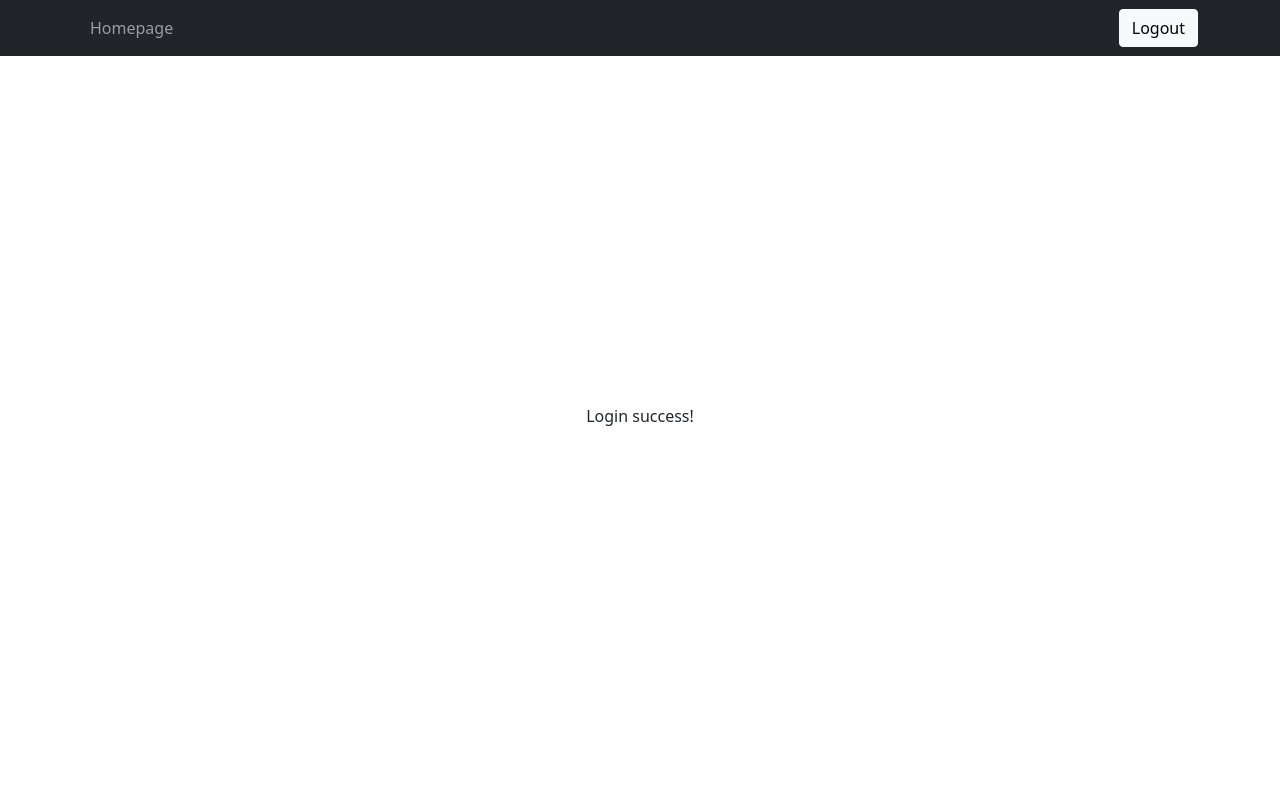
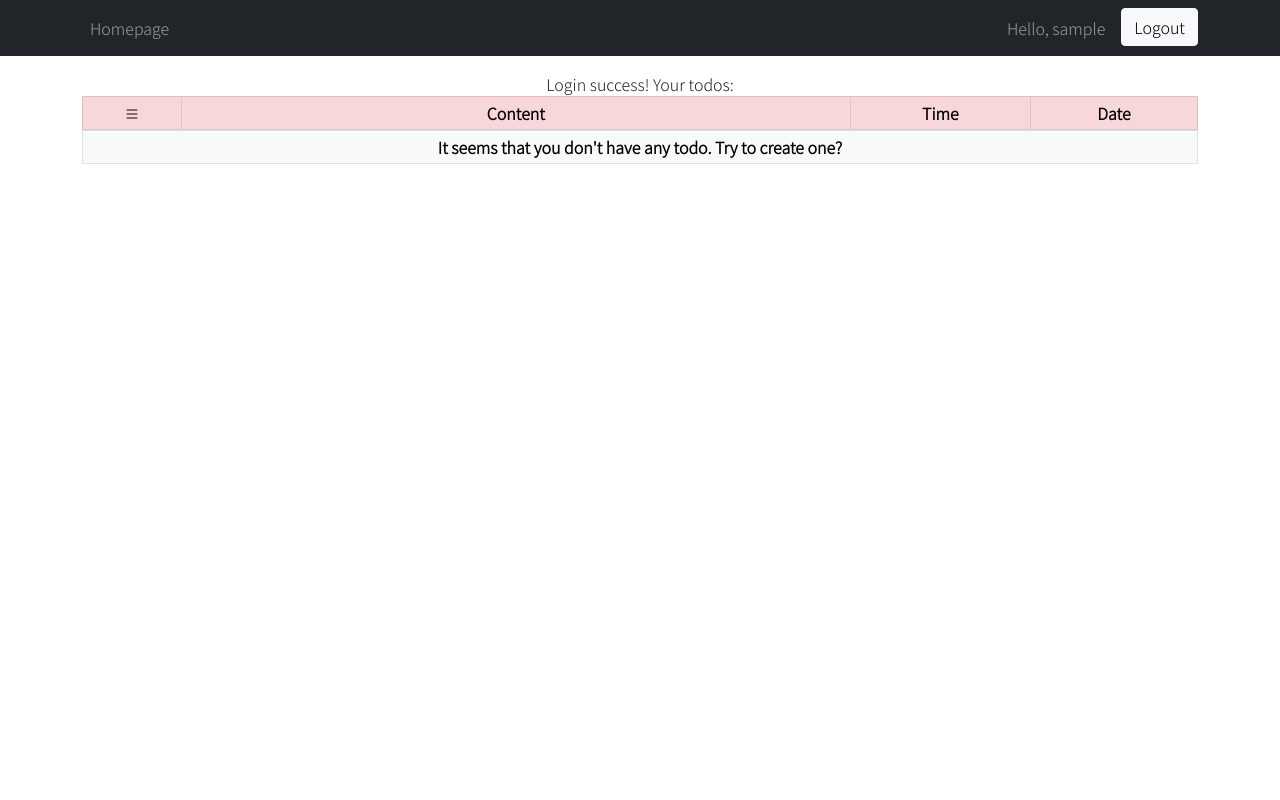
Before and after one commit to allen0099/ToDoPage, a Flask app: page / in a window 1280 px wide. Run offline with Flask 2, Linux system fonts and the light colour scheme; the visitor is signed in with stand-in values (Sample User, id 1); data comes from the database, SQL or seed files in the repository; data that the repository does not hold is empty.

Commit message:
feat: show own todo and make todo model

```diff
--- a/app/models/__init__.py
+++ b/app/models/__init__.py
@@ -1 +1,2 @@
+from .todo import Todo
 from .user import User
--- a/app/models/user.py
+++ b/app/models/user.py
@@ -2,6 +2,7 @@ import bcrypt
 from flask_login import UserMixin
 
 from app import db
+from app.models import Todo
 
 
 class User(db.Model, UserMixin):
@@ -11,6 +12,9 @@ class User(db.Model, UserMixin):
     username: str = db.Column(db.String(30), nullable=False, unique=True)
     password: str = db.Column(db.String(256), nullable=False)
     name: str = db.Column(db.String(30), nullable=False)
+
+    todos: list[Todo] = db.relationship('Todo', backref='owner', lazy='subquery',
+                                        cascade="all, delete-orphan")
 
     def __init__(self, username: str, password: str):
         self.username = username
--- /dev/null
+++ b/app/templates/fonts.html
@@ -0,0 +1,8 @@
+<style>
+    @import url('https://fonts.googleapis.com/css2?family=Noto+Sans+TC:wght@300&display=swap');
+
+    * {
+        font-family: 'Noto Sans TC', sans-serif;
+    }
+</style>
+<link rel="stylesheet" href="https://cdn.jsdelivr.net/npm/bootstrap-icons@1.5.0/font/bootstrap-icons.css">
--- a/app/templates/navbar.html
+++ b/app/templates/navbar.html
@@ -12,9 +12,10 @@
             </ul>
         </div>
         {% if current_user.is_authenticated %}
-            <div>
+            <div class="d-flex">
+                <span class="navbar-text ms-3 me-3">Hello, {{ current_user.username }}</span>
                 <form action="{{ url_for('auth.logout') }}" method="post">
-                    <button class="btn btn-light" type="submit" >Logout</button>
+                    <button class="btn btn-light" type="submit">Logout</button>
                 </form>
             </div>
         {% endif %}
--- a/app/templates/register.html
+++ b/app/templates/register.html
@@ -5,7 +5,7 @@
     <meta name="viewport" content="width=device-width, initial-scale=1">
 
     <title>Register page</title>
-
+    {% include "fonts.html" %}
     <style>
         /* Show it is fixed to the top */
         html,
@@ -32,7 +32,7 @@
             {% if messages %}
                 {% for message in messages %}
                     <div class="alert alert-danger alert-dismissible fade show" role="alert">
-                        <div class="bi bi-x-circle-fill fs-5"> {{ message }}</div>
+                        <div class="fs-5"> {{ message }}</div>
                         <button type="button" class="btn-close" data-bs-dismiss="alert"></button>
                     </div>
                 {% endfor %}
--- a/app/templates/root.html
+++ b/app/templates/root.html
@@ -4,8 +4,8 @@
     <meta charset="UTF-8">
     <meta name="viewport" content="width=device-width, initial-scale=1">
 
-    <title>Login page</title>
-
+    <title>Home page</title>
+    {% include "fonts.html" %}
     <style>
         /* Show it is fixed to the top */
         html,
@@ -15,7 +15,6 @@
 
         body {
             display: flex;
-            align-items: center;
             padding-top: 4.5rem;
             padding-bottom: 40px;
             background-color: #f5f5f5;
@@ -25,7 +24,34 @@
 <body>
 {% include 'navbar.html' %}
 <div class="container text-center">
-    Login success!
+    Login success! Your todos:
+    <table class="table table-sm table-hover table-bordered text-center align-middle" style="border-color: #bfbfbf">
+        <caption class="visually-hidden">Todo table</caption>
+        <thead class="table-danger text-center">
+        <tr>
+            <th scope="col"><em class="bi bi-list"></em></th>
+            <th scope="col" style="width: 60%">Content</th>
+            <th scope="col">Time</th>
+            <th scope="col">Date</th>
+        </tr>
+        </thead>
+
+        <tbody>
+        {% if not current_user.todos %}
+            <tr class="table-light">
+                <th scope="row" colspan="4">It seems that you don't have any todo. Try to create one?</th>
+            </tr>
+        {% endif %}
+        {% for todo in current_user.todos %}
+            <tr class="table-light">
+                <th scope="row">{{ loop.index }}</th>
+                <th scope="row">{{ todo.content }}</th>
+                <th scope="row">{{ todo.time }}</th>
+                <th scope="row">{{ todo.date }}</th>
+            </tr>
+        {% endfor %}
+        </tbody>
+    </table>
 </div>
 {% include 'bootstrap.html' %}
 </body>
```
Also changed, not shown: app/models/todo.py (added, +17 -0 lines), app/templates/login.html (+4 -3 lines), app/blueprints/auth/__init__.py (line endings or trailing spaces).
